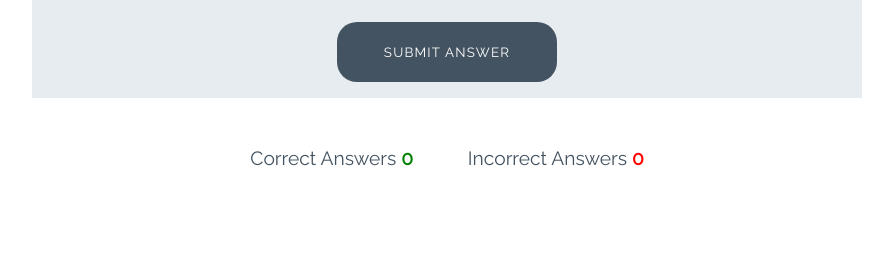
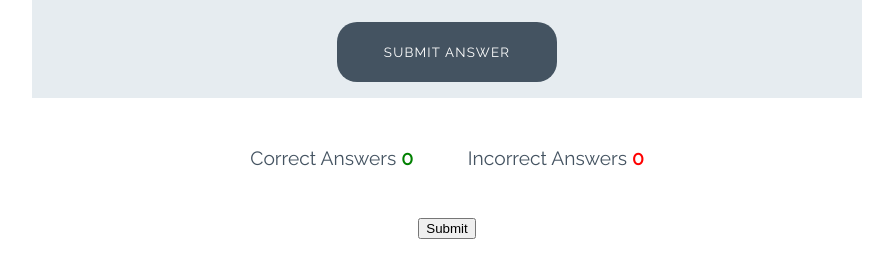
Before and after one commit to NielMc/love-maths, a plain HTML site: page index.html in a window 1280 px wide. Shown: the part 455-732 px from the top of the page, without its empty margins (193-1086 px from the left). Drawn offline with Linux system fonts and the light colour scheme.

Commit message:
input test

```diff
--- a/index.html
+++ b/index.html
@@ -55,6 +55,7 @@
       <p class="scores">Correct Answers <span id="score">0</span></p>
       <p class="scores">Incorrect Answers <span id="incorrect">0</span></p>
     </div>
+    <input type="button" onclick="parent.hello(a);" value="Submit" />
 
     <script src="assets/js/script.js"></script>
   </body>
```
